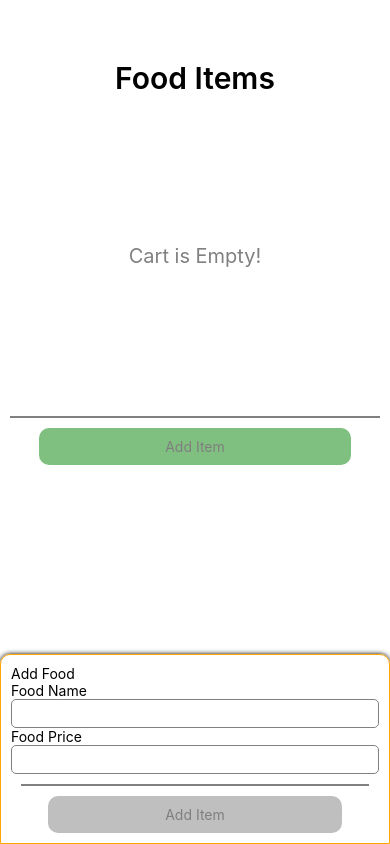
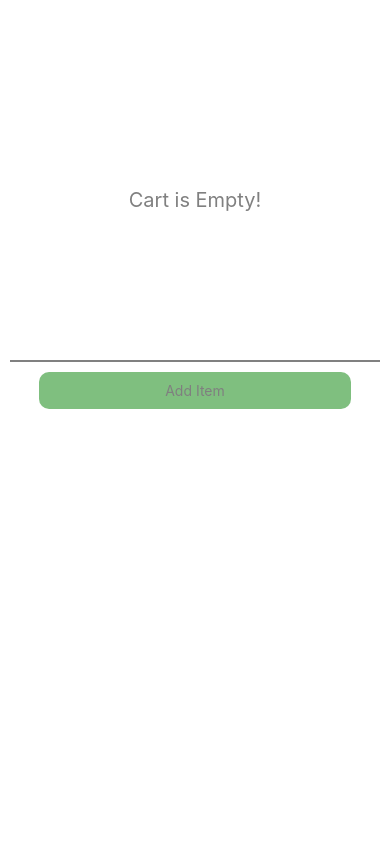
Before and after one commit to Irfanwani/foodcart, a React Native app: screen / in a window 390 px wide. Built offline with nearby package versions, Linux system fonts and the light colour scheme.

Commit message:
added bottom sheet and delete button

```diff
--- a/App.tsx
+++ b/App.tsx
@@ -5,14 +5,11 @@ import { Provider } from 'react-redux'
 import { store, persistedStore } from './src/store/store'
 import Loading from './src/components/Loading'
 
-import Form from './src/components/Form'
-
 const App: FC = () => {
     return (
         <Provider store={store}>
             <PersistGate persistor={persistedStore} loading={<Loading />}>
             <Main />
-            <Form />
             </PersistGate>
 
         </Provider>
--- a/package.json
+++ b/package.json
@@ -17,7 +17,6 @@
     "react-dom": "18.0.0",
     "react-native": "0.69.6",
     "react-native-animatable": "^1.3.3",
-    "react-native-vector-icons": "^9.2.0",
     "react-native-web": "~0.18.7",
     "react-redux": "^8.0.4",
     "redux-persist": "^6.0.0"
--- a/src/components/Card.tsx
+++ b/src/components/Card.tsx
@@ -2,19 +2,33 @@ import { FC } from "react";
 
 import { View, Text } from "react-native";
 import styles from "../styles";
+
+import Ionicons from "@expo/vector-icons/Ionicons";
+import {removeItem} from '../store/reducers';
+
+import {useDispatch } from 'react-redux'
 
 interface CardProps {
   item: {
     name: string;
     price: number;
   };
+  index: number;
 }
 
-const Card: FC<CardProps> = ({ item }) => {
+const Card: FC<CardProps> = ({ item, index }) => {
+  const dispatch = useDispatch();
+
+  const removefood = () => {
+    dispatch(removeItem(index));
+  }
+
   return (
     <View style={styles.card}>
       <Text>{item.name}</Text>
       <Text>Price: {item.price}</Text>
+    <Ionicons name='md-pencil' size={20} color='green' />
+    <Ionicons name='trash' size={20} color='red' onPress={removefood} />
     </View>
   );
 };
--- a/src/components/Form.tsx
+++ b/src/components/Form.tsx
@@ -1,47 +1,60 @@
 import { FC, useState } from "react";
-import { TextInput, View, Text } from "react-native";
+import { TextInput, View, Text, KeyboardAvoidingView } from "react-native";
 import styles from "../styles";
 import { Listfooter } from "./ListComponents";
 import * as Animatable from "react-native-animatable";
 
-import { useDispatch } from "react-redux";
-import { addItem } from "../store/reducers";
+import { useDispatch, useSelector } from "react-redux";
+import { addItem, showForm } from "../store/reducers";
 
+import Ionicons from "@expo/vector-icons/Ionicons";
 
 const Form: FC = () => {
-  const [animation, setAnimation] = useState("slideInUp");
-
   const [name, setName] = useState("");
 
   const [price, setPrice] = useState("");
+
+  const { showform } = useSelector((state: any) => ({
+    showform: state.showform,
+  }));
 
   const dispatch = useDispatch();
 
   const addfood = () => {
     dispatch(addItem({ name, price: parseInt(price) }));
+    closeform();
   };
 
-  const changeAnimation = () => {
-    if (animation == "slideInUp") {
-      setAnimation("slideOutDown");
-    } else {
-      setAnimation("slideInUp");
-    }
+  const closeform = () => {
+    setName("");
+    setPrice("");
+    dispatch(showForm(false));
   };
 
   return (
-    <Animatable.View style={styles.sheet} animation={animation} useNativeDriver={true}>
+    <KeyboardAvoidingView behavior="padding" style={styles.formmainview}>
+      <Animatable.View
+        style={styles.sheet}
+        animation={showform ? "slideInUp" : "fadeOutDown"}
+        useNativeDriver={true}
+        duration={300}
+      >
         <View style={styles.form}>
-        <View>
-        <Text>Add Food</Text>
+          <View style={styles.formhead}>
+            <Text style={styles.header}>Add Food</Text>
+            <Ionicons name="close" size={32} color="grey" onPress={closeform} />
           </View>
           <View>
-          <Text>Food Name</Text>
-          <TextInput style={styles.input} value={name} onChangeText={setName} />
+            <Text style={styles.label}>Food Name</Text>
+            <TextInput
+              style={styles.input}
+              value={name}
+              onChangeText={setName}
+            />
           </View>
 
           <View>
-          <Text>Food Price</Text>
+            <Text style={styles.label}>Food Price</Text>
             <TextInput
               keyboardType="numeric"
               style={styles.input}
@@ -53,6 +66,7 @@ const Form: FC = () => {
           <Listfooter onPress={addfood} disabled={!name || !price} />
         </View>
       </Animatable.View>
+    </KeyboardAvoidingView>
   );
 };
 
--- a/src/screens/Main.tsx
+++ b/src/screens/Main.tsx
@@ -1,8 +1,8 @@
-import { FC } from "react";
-import { FlatList } from "react-native";
+import { FC, useEffect, useState } from "react";
+import { FlatList, View } from "react-native";
 import { useSelector, useDispatch } from "react-redux";
 
-import { addItem, removeItem, updateItem } from "../store/reducers";
+import { showForm } from "../store/reducers";
 import Card from "../components/Card";
 import {
   Listempty,
@@ -10,24 +10,46 @@ import {
   Listheader,
 } from "../components/ListComponents";
 import styles from "../styles";
+import Form from "../components/Form";
 
 const Main: FC = () => {
-  const { fooditems } = useSelector((state: any) => ({
+  const { fooditems, showform } = useSelector((state: any) => ({
     fooditems: state.fooditems,
+    showform: state.showform,
   }));
+
+  const [showf, setShowf] = useState(false);
+
+  useEffect(() => {
+    if (!showform) {
+      setTimeout(() => {
+        setShowf(false);
+      }, 300);
+    }else {
+      setShowf(true)
+    }
+  }, [showform]);
 
   const dispatch = useDispatch();
 
+  const sf = () => {
+    dispatch(showForm(true));
+  };
+
   return (
+    <View style={styles.mainview}>
       <FlatList
         style={styles.list}
         data={fooditems}
         renderItem={renderItem}
         keyExtractor={(item) => fooditems.indexOf(item)}
         ListEmptyComponent={<Listempty />}
-      ListFooterComponent={<Listfooter onPress={() => {}} disabled={false} />}
-      ListHeaderComponent={<Listheader />}
+        ListFooterComponent={<Listfooter onPress={sf} disabled={false} />}
+        ListHeaderComponent={fooditems.length && <Listheader />}
       />
+
+      {showf && <Form />}
+    </View>
   );
 };
 
@@ -42,5 +64,5 @@ interface renderProps {
 }
 
 const renderItem = ({ item, index }: renderProps) => {
-  return <Card item={item} />;
+  return <Card key={index} item={item} index={index} />;
 };
--- a/src/store/reducers.ts
+++ b/src/store/reducers.ts
@@ -2,6 +2,7 @@ import { createSlice } from "@reduxjs/toolkit";
 
 const initialState = {
   fooditems: Array(),
+  showform: false,
 };
 
 const foodSlice = createSlice({
@@ -20,9 +21,13 @@ const foodSlice = createSlice({
         price: payload.price,
       });
     },
-  },
+
+    showForm: (state, {payload}) => {
+      state.showform = payload;
+    },
+  }
 });
 
-export const { addItem, removeItem, updateItem } = foodSlice.actions;
+export const { addItem, removeItem, updateItem, showForm } = foodSlice.actions;
 
 export default foodSlice.reducer;
--- a/src/store/store.ts
+++ b/src/store/store.ts
@@ -16,7 +16,8 @@ import {
 
 const config = {
   key: "root",
-    storage: AsyncStorage
+  storage: AsyncStorage,
+  blacklist: ["showform"],
 };
 
 const persistedReducer = persistReducer(config, rootReducer);
--- a/src/styles.ts
+++ b/src/styles.ts
@@ -1,6 +1,9 @@
-import { StyleSheet } from "react-native";
+import { Dimensions, StyleSheet } from "react-native";
 
 const styles = StyleSheet.create({
+  mainview: {
+    flex: 1
+  },
   card: {
     flexDirection: "row",
     justifyContent: "space-evenly",
@@ -47,7 +50,7 @@ const styles = StyleSheet.create({
   input: {
     borderColor: 'grey',
     borderWidth: 0.5,
-    padding: 5,
+    padding: 7,
     borderRadius: 5
 
   },
@@ -59,16 +62,42 @@ const styles = StyleSheet.create({
   },
   header: {
     fontSize: 30,
-    fontWeight: '600',
     alignSelf: 'center',
-    margin: 10
+    margin: 10,
+    color: 'teal'
   },
   sheet: {
-    shadowRadius: 5,
     borderTopEndRadius: 10,
     borderTopStartRadius: 10,
     borderColor: 'orange',
-    borderWidth: 1
+    borderWidth: 1,
+    width: Dimensions.get('window').width,
+    height: Dimensions.get('window').height / 2,
+    backgroundColor: 'white'
+  },
+  formhead: {
+    flexDirection: 'row',
+    justifyContent: 'space-between'
+  },
+  formmainview: {
+    flex: 1,
+    position: 'absolute',
+    backgroundColor: 'rgba(50, 50, 50, 0.4)',
+    width: Dimensions.get('window').width,
+    height: Dimensions.get('window').height,
+    marginTop: 30,
+    justifyContent: 'flex-end',
+  },
+  label: {
+    fontSize: 15,
+    fontWeight: 'bold',
+    marginTop: 10,
+    color: 'grey'
+  },
+  warning: {
+    color: 'red',
+    fontSize: 20,
+    alignSelf: 'center'
   }
 });
 
```
Also changed, not shown: src/components/Dialog.tsx (added, +25 -0 lines), src/components/ListComponents.tsx (+2 -7 lines), 1 other file (tests, documents, lock files or other folders). Lines whose indentation alone changed are shown as unchanged.
